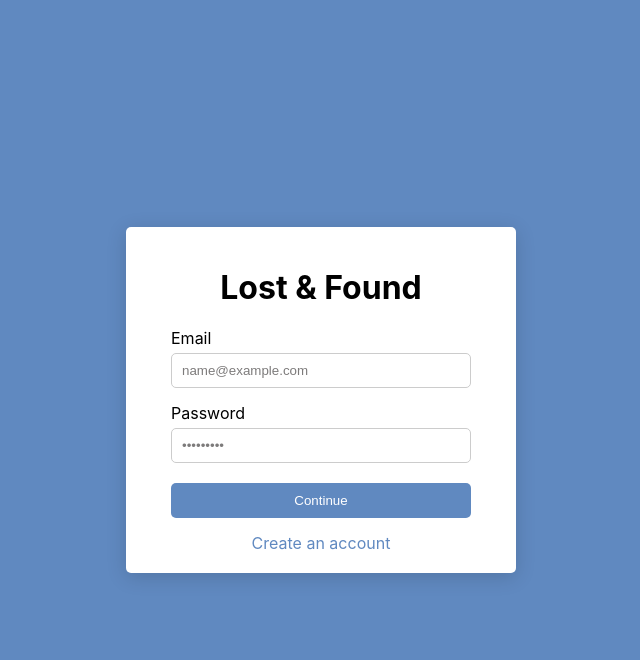
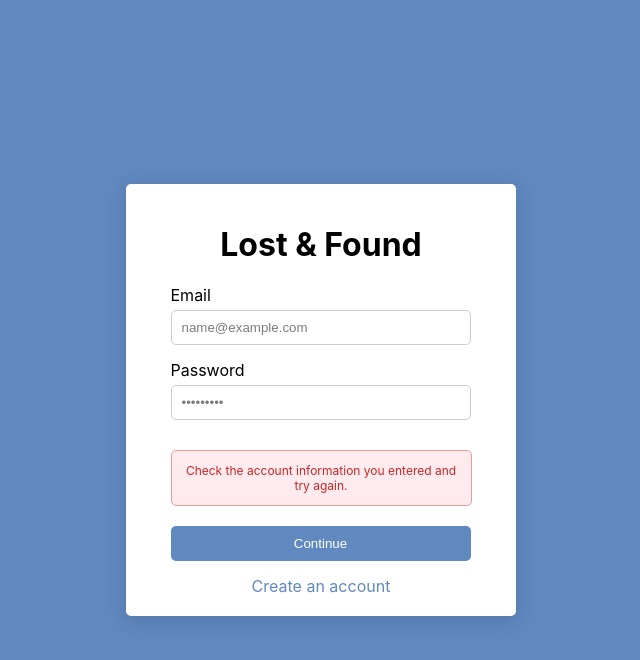
Before and after one commit to cyrussori/lost_and_found, a React (Vite) app in the folder lost_and_found/frontend/: page /login in a window 1280 px wide. Both pictures are taken after typing "name@example.com", "Sample123" into the empty fields and a click on the input "Continue". Shown: the top 660 px of the page, without its empty margins (319-959 px from the left). Built offline with nearby package versions, Linux system fonts and the light colour scheme; no server answers.

Commit message:
Implement error visualization for signup/login.

```diff
--- a/lost_and_found/frontend/src/css/login.css
+++ b/lost_and_found/frontend/src/css/login.css
@@ -53,3 +53,15 @@ input {
 .signupLink:hover {
   text-decoration: underline;
 }
+
+.errorMessage {
+  background-color: #ffebee;
+  color: #c62828;
+  padding: 12px;
+  margin: 15px 0;
+  border-radius: 5px;
+  border: 1px solid #ef9a9a;
+  text-align: center;
+  font-size: 12px;
+  width: 275px
+}
--- a/lost_and_found/frontend/src/pages/Login.jsx
+++ b/lost_and_found/frontend/src/pages/Login.jsx
@@ -7,7 +7,7 @@ import { useNavigate } from "react-router-dom";
 export default function Login() {
   const [loginData, setLoginData] = useState({ "email": "", "password": ""});
   const [err, setErr] = useState(null); // TODO: Catch error thrown from api.js
-  const [loading, setLoading] = useState(true);
+  const [loading, setLoading] = useState(false);
   const nav = useNavigate();
 
   const onChange = e => {
@@ -17,7 +17,7 @@ export default function Login() {
 
   async function handleSubmit(e) {
       e.preventDefault(); // prevents refresh
-      setErr("");
+      setErr(null);
       setLoading(true);
       try {
         //       Send request => call login()
@@ -26,18 +26,19 @@ export default function Login() {
         const userData = await login(loginData);
         console.log(userData);
         const validUserData = () => {
-        return userData.token && userData.user?.id && userData.userId;
-      }
+          return userData.token && (userData.user?.id || userData.userId);
+        };
       if (validUserData) {
         localStorage.setItem('token', userData.token);
         localStorage.setItem('user', userData.user?.id);
         localStorage.setItem('user', userData.userId);
       } else {
-        throw new Error(`Data error`);
+        throw new Error('Invalid response from server');
       }
         nav("/profile")
       } catch(error) {
         console.error("Erroneous data: ", error)
+        setErr('Check the account information you entered and try again.')
       } finally {
         setLoading(false);
       }
@@ -54,9 +55,13 @@ export default function Login() {
           <input type="text" id="email" name="email" placeholder="Enter your email" onChange={onChange}></input>
           <label for="password">Password</label>
           <input type="password" id="password" name="password" placeholder="Enter password" onChange={onChange}></input>
+          {err && (
+            <div className="errorMessage"> {err}</div>
+          )}
           <input className="loginSubmit" type="submit" value="Continue"></input>
         </form>
         <Link className="signupLink" to="/signup">Create an account</Link>
+
       </div>
       </div>
     </>
--- a/lost_and_found/frontend/src/pages/Signup.jsx
+++ b/lost_and_found/frontend/src/pages/Signup.jsx
@@ -6,7 +6,7 @@ import { useNavigate } from "react-router-dom";
 export default function Signup() {
   const [signupData, setSignupData] = useState({ "name": "", "email": "", "password": "" });
   const [err, setErr] = useState(null); // TODO: Catch error thrown from api.js
-  const [loading, setLoading] = useState(true);
+  const [loading, setLoading] = useState(false);
   const nav = useNavigate();
 
   const onChange = e => {
@@ -16,32 +16,46 @@ export default function Signup() {
 
   async function handleSubmit(e) {
     e.preventDefault(); // prevents refresh
-    setErr("");
+    setErr(null);
     setLoading(true);
+    if (!signup.name) {
+      setErr('Name is required');
+      setLoading(false);
+      return;
+    }
+    if (!/^\S+@\S+\.\S+$/.test(signupData.email)) {
+      setErr('Email is invalid. Please enter a valid email.')
+      setLoading(false);
+      return;
+    }
+    if (signupData.password.length < 6) {
+      setErr('Password must be at least 6 characters long');
+      setLoading(false);
+      return;
+    }
     try {
-      /* TODO
-      if (signupData.password.length() < n) { // PW at least n chars long
-        // Return div "PW at least n chars long"
-      }
-      */
       const userData = await signup(signupData);
       console.log(userData);
       // Use localStorage for now; Stores signup data.
       // After, everything works => use cookies.
+      if (!userData) {
+        //assume email already taken
+        setErr('Email already in use. Try logging in.');
+      }
       const validUserData = () => {
-        return userData.token && userData.user?.id && userData.userId;
+        return userData.token && (userData.user?.id || userData.userId);
       }
       if (validUserData) {
         localStorage.setItem('token', userData.token);
         localStorage.setItem('user', userData.user?.id);
         localStorage.setItem('user', userData.userId);
       } else {
-        throw new Error(`Data error`);
+        throw new Error('Invalid response from server');
       }
-      // Go to login
       nav("/login");
     } catch(error) {
       console.error("Erroneous data: ", error)
+      setErr('Signup failed. Please try again.');
     } finally {
       setLoading(false);
     }
@@ -61,6 +75,9 @@ export default function Signup() {
           <input type="text" id="name" name="name" placeholder="Enter full name" onChange={onChange}></input>
           <label for="password">Password</label>
           <input type="password" id="password" name="password" placeholder="Enter your password" onChange={onChange}></input>
+          {err && (
+            <div className="errorMessage">{err}</div>
+          )}
           <input className="loginSubmit" type="submit" value="Continue"></input>
         </form>
       </div>
```
